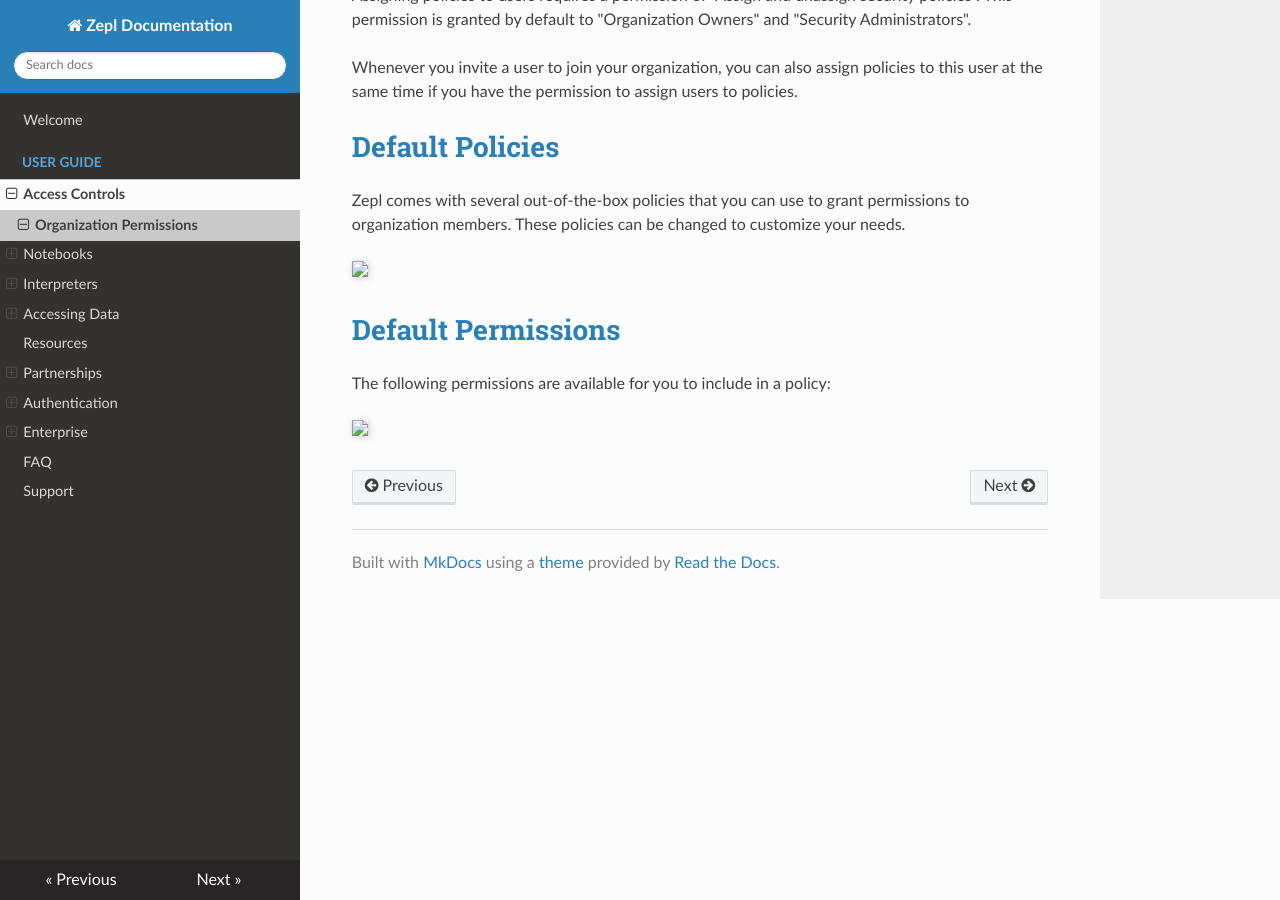
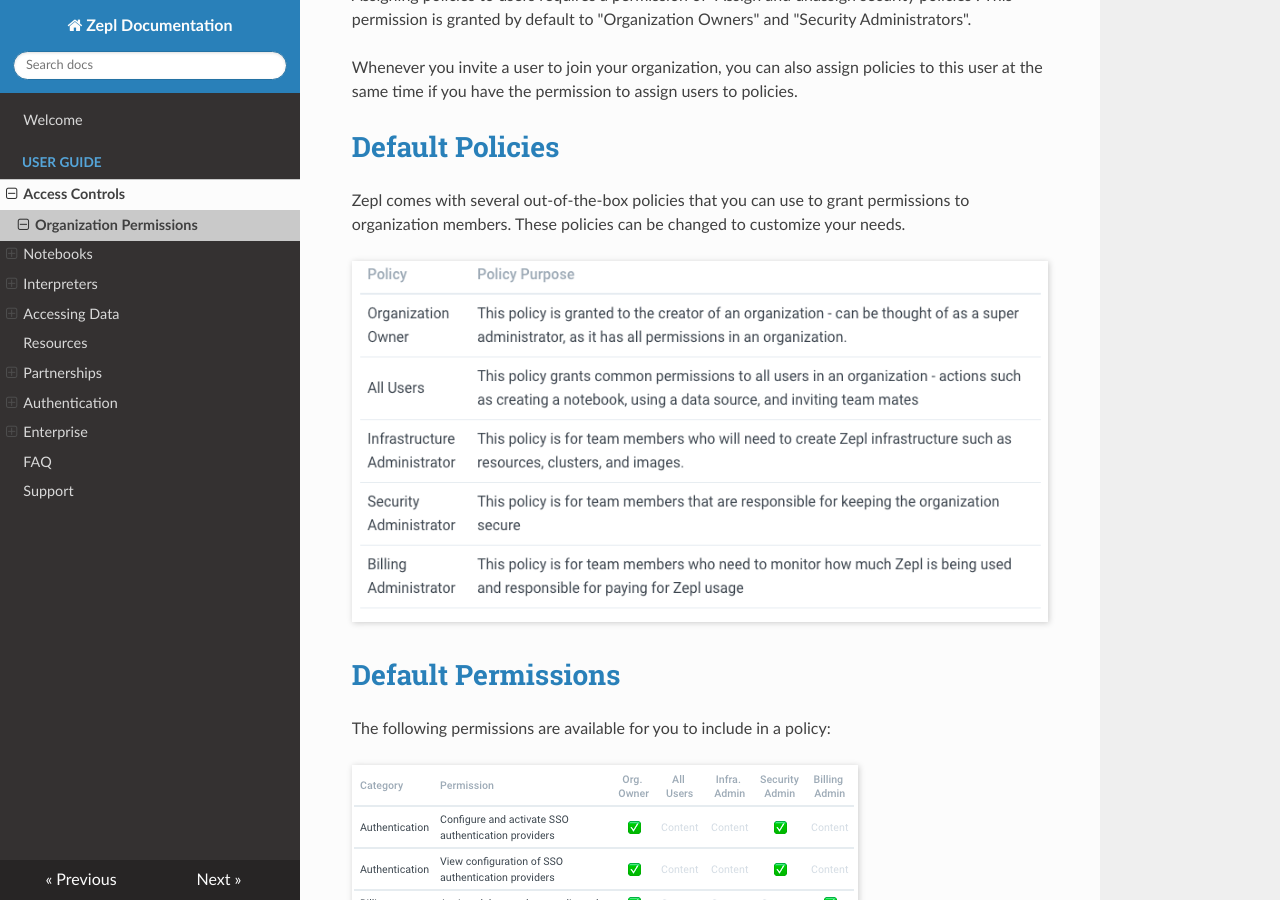
Before and after one commit to ZEPL/zepl-documentation, an MkDocs documentation site: the page built from docs/guide/accesscontrols/organization_permissions.md, in a window 1280 px wide and 900 px high, scrolled down 2234 px. Built offline with MkDocs 1.6.1, drawn with Linux system fonts in a browser that asks for light colours; nearby versions of some CDN libraries.

Commit message:
Fix file paths

```diff
--- a/docs/guide/accesscontrols/organization_permissions.md
+++ b/docs/guide/accesscontrols/organization_permissions.md
@@ -37,10 +37,10 @@
 
 Zepl comes with several out-of-the-box policies that you can use to grant permissions to organization members. These policies can be changed to customize your needs.
 
-<img src="/Default Policies.png" class="image-box img-100"/>
+<img src="/img/default_policies.png" class="image-box img-100"/>
 
 # Default Permissions
 
 The following permissions are available for you to include in a policy:
 
-<img src="/Default Permissions.png" class="image-box img-100"/>
+<img src="/img/default_permissions.png" class="image-box img-100"/>
```
Also changed, not shown: docs/img/default_permissions.png (renamed from docs/img/Default Permissions.png), docs/img/default_policies.png (renamed from docs/img/Default Policies.png).
